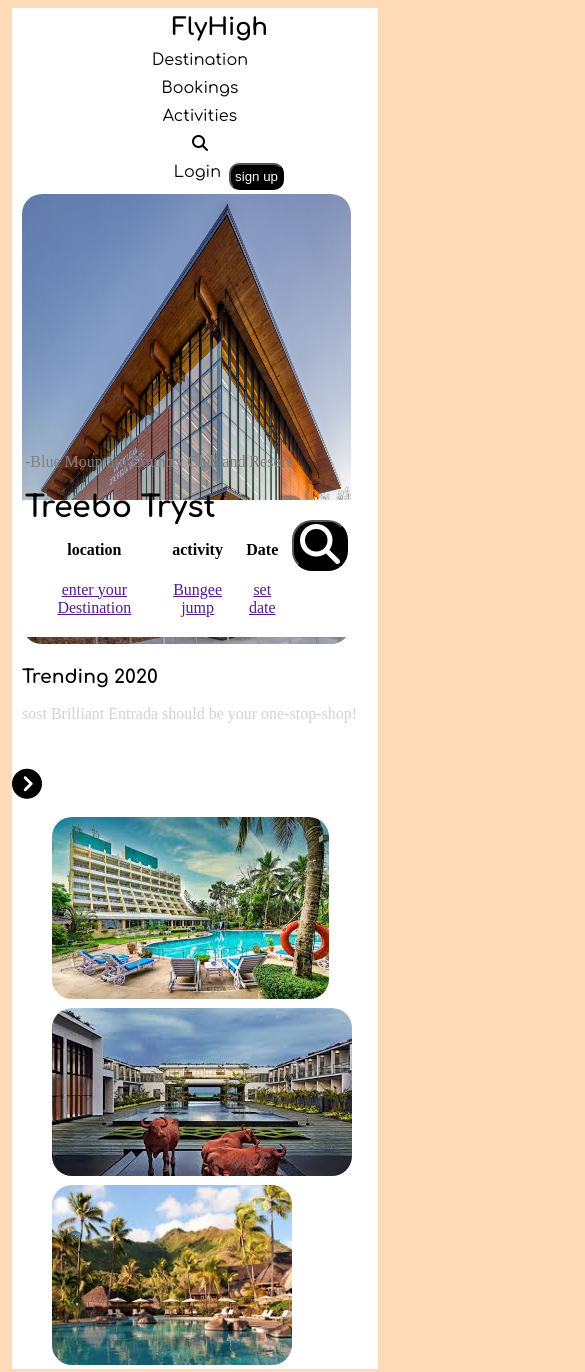
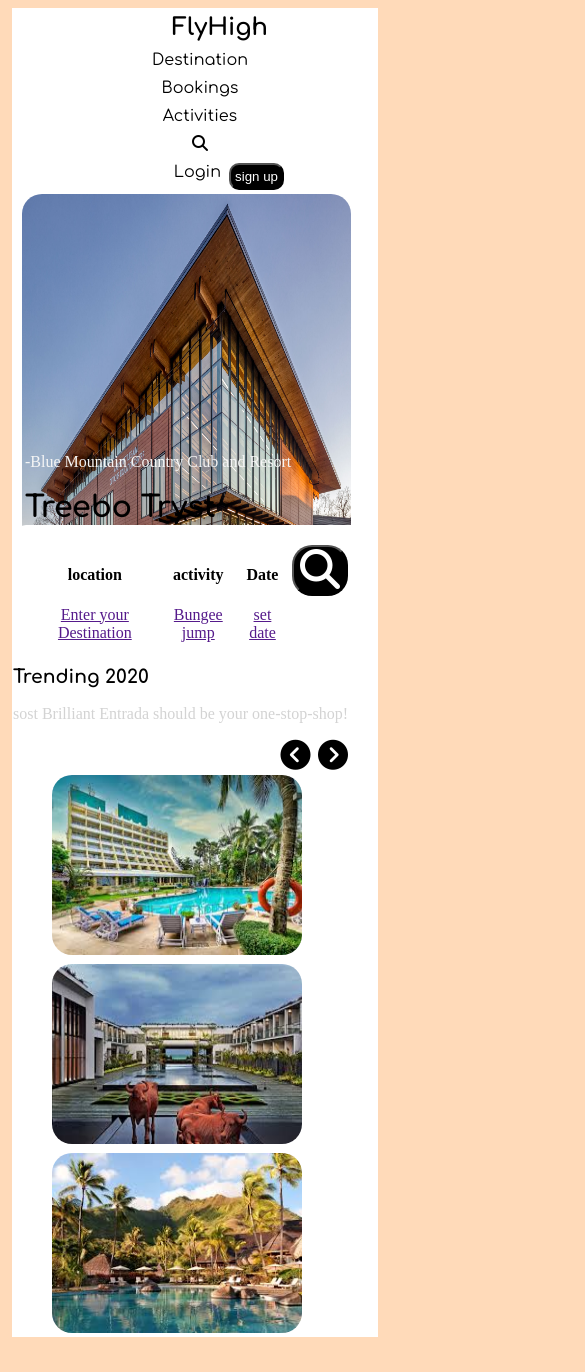
Before and after one commit to A-Alagarsamy/treebo-tryst, a plain HTML site: page index.html in a window 390 px wide. Shown: the top 1372 px of the page, 585 px wide, since content can reach past the window. After the commit the page ends 1345 px from the top, so only its background shows below. Drawn offline with Linux system fonts and the light colour scheme.

Commit message:
Add files via upload

```diff
--- a/index.html
+++ b/index.html
@@ -32,7 +32,7 @@
         <div class="search">
             <div>
                 <h4>location</h4>
-                <a href="">enter your Destination</a>
+                <a href="">Enter your Destination</a>
             </div>
             <div>
                 <h4>activity</h4>
@@ -47,29 +47,29 @@
             </div>
         </div>
         <div class="blue">
-            <span style="color: gray;">-Blue Mountain Country Club and Resort  </span>
+            <span style="color:whitesmoke;">-Blue Mountain Country Club and Resort  </span>
             <h1>Treebo Tryst</h1>
         </div>
 
 
             <h3>Trending 2020</h3>
             <p>sost Brilliant Entrada should be your one-stop-shop!</p>
-
-            <i class="fa-solid fa-circle-chevron-left" style="margin-left: 1000px; font-size: 30px;"></i>
-            <i class="fa-solid fa-circle-chevron-right" style=" font-size: 30px;"></i>
-
+            <div class="aero">
+            <i class="fa-solid fa-circle-chevron-left"></i>
+            <i class="fa-solid fa-circle-chevron-right"></i>
+        </div>
             <br><br>
 
 
      <div class="footer">
             <div>
-                <img src="images/r1.jpeg" alt="" style="border-radius: 20px;">
+                <img src="images/r1.jpeg" alt="" style="border-radius: 20px;" width="250px" height="180px">
             </div>
             <div>
-                <img src="images/r2.jpeg" alt="" style="border-radius: 20px;" >
+                <img src="images/r2.jpeg" alt="" style="border-radius: 20px;" width="250px" height="180px" >
             </div>
             <div>
-                <img src="images/r3.jpeg" alt="" style="border-radius: 20px;" height="180px">
+                <img src="images/r3.jpeg" alt="" style="border-radius: 20px;" width="250px" height="180px">
             </div>
             </div>
 
--- a/style.css
+++ b/style.css
@@ -63,6 +63,7 @@
 
 
 
+
 }
 h3{
     font-family: "Comfortaa", sans-serif;
@@ -99,9 +100,15 @@
     font-weight: 200px;
 
 }
+.aero
+{
+    float: right;
+    margin-right: 30px;
+    font-size: 30px;
+}
 @media screen and (max-width:600px) {
 
-    ul
+ul
 {
     margin: 0;
     padding: 0;
@@ -164,17 +171,17 @@
 h3{
     font-family: "Comfortaa", sans-serif;
     font-weight: 900px;
-    margin-left: 10px;
+    margin-left: 1px;
 }
 p{
     color: lightgray;
-    margin-left: 10px;
+    margin-left: 1px;
 }
 .search
 {
     display: flex;
     position: absolute;
-    top: 500px;
+    top: 525px;
     margin-left: 4px;
     background-color: white;
     gap: 10px 10px;
@@ -189,6 +196,7 @@
     position: absolute;
     bottom: 300px;
     margin-left: 13px;
+
 }
 h1{
     font-family: "Comfortaa", sans-serif;
@@ -196,5 +204,11 @@
     font-weight: 100px;
 
 }
+.aero
+{
+    float: right;
+    margin-right: 30px;
+    font-size: 30px;
+}
 
 }
```
